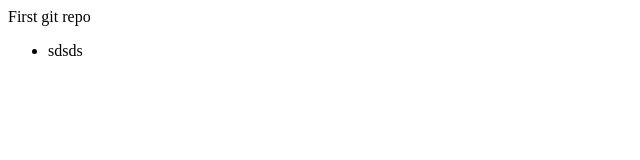
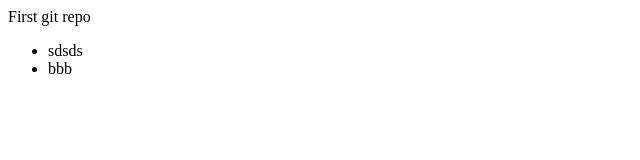
Before and after one commit to tommy295/git101, a plain HTML site: page index.html in a window 1280 px wide. Shown: the full height of the page, 0-640 px from the left. Drawn offline with Linux system fonts and the light colour scheme.

Commit message:
branch 1 edit index.html

```diff
--- a/index.html
+++ b/index.html
@@ -7,6 +7,7 @@ First git repo
 
 <ul>
 	<li>sdsds</li>
+	<li>bbb</li>
 </ul>
 </body>
 </html>
```
